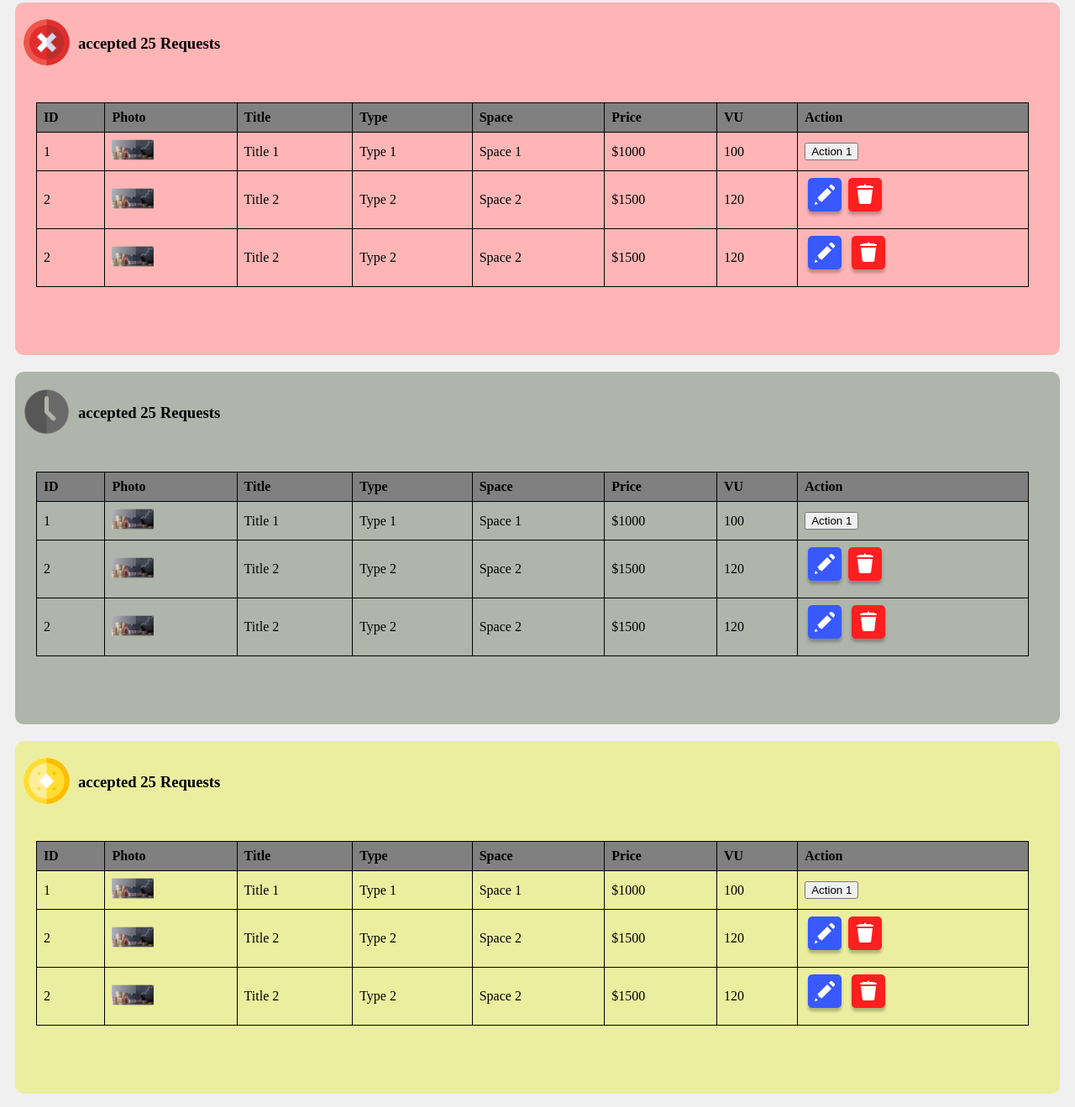
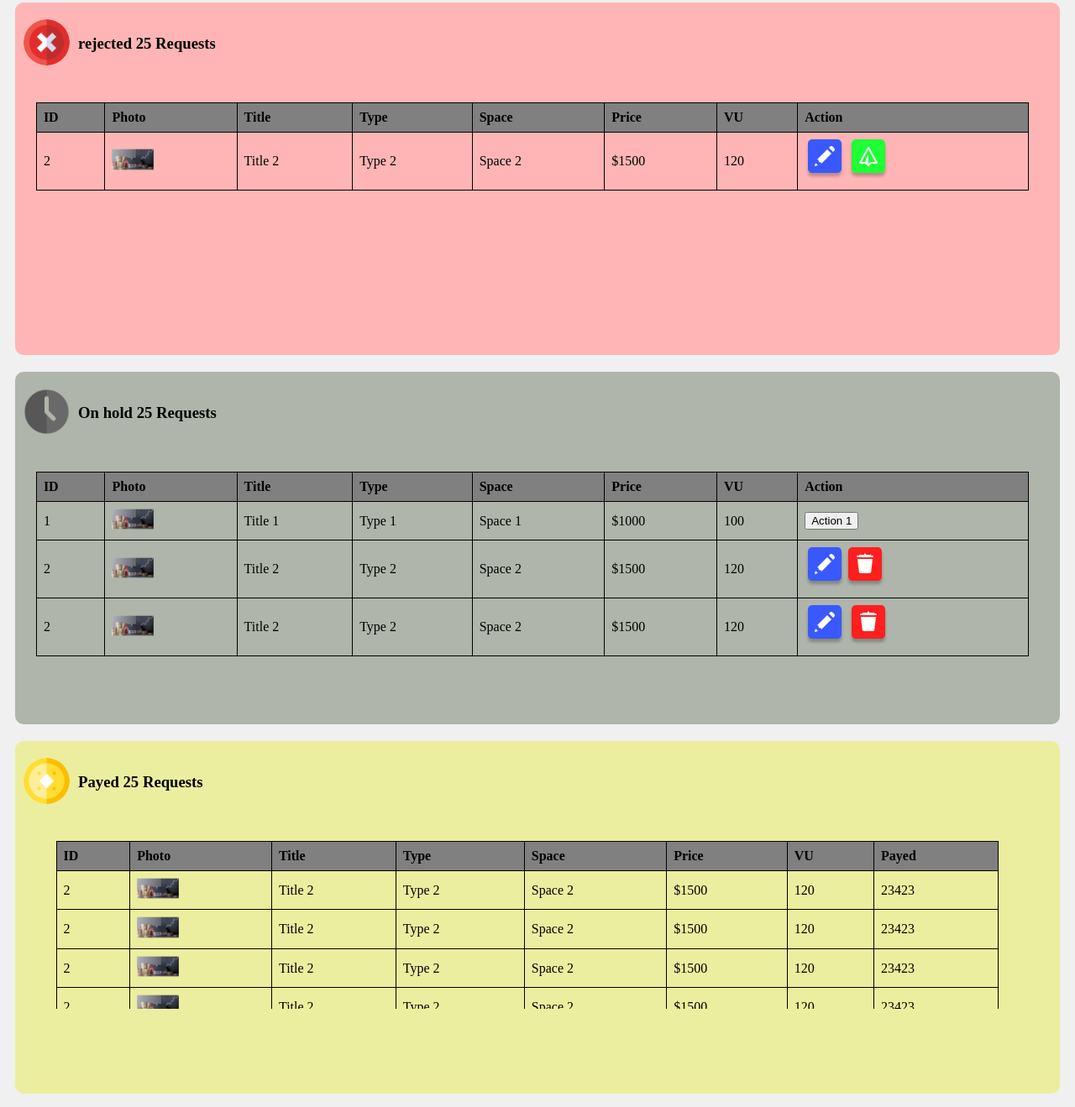
Before and after one commit to adelazzi/web, a plain HTML site: page index.html in a window 1280 px wide. Shown: the part 1260-2579 px from the top of the page at 84% size. Drawn offline with Linux system fonts and the light colour scheme.

Commit message:
version 3

```diff
--- a/index.html
+++ b/index.html
@@ -40,7 +40,7 @@
             </div>
           </div>
         </div>
-        <div class="cell">
+        <div class="cell"onclick="location.href='#section4';">
           <div class="container" style="background-color: #FFB5B5;">
             <img src="photo/error.png" alt="Avatar 2" class="avatar">
             <div class="text">
@@ -50,7 +50,7 @@
             </div>
 
           </div>
-          <div class="cell">
+          <div class="cell"onclick="location.href='#section5';">
             <div class="container" style="background-color: #AFB5AA;">
               <img src="photo/clock.png" alt="Avatar 4" class="avatar">
               <div class="text">
@@ -60,11 +60,11 @@
             </div>
           </div>
 
-          <div class="cell">
+          <div class="cell"onclick="location.href='#section6';">
             <div class="container" style="background-color: #ECEE9F;">
               <img src="photo/coin.png" alt="Avatar 1" class="avatar">
               <div class="text">
-                <h3>Ecepted</h3>
+                <h3>Payed</h3>
                 <p>23 order</p>
               </div>
             </div>
@@ -194,7 +194,7 @@
         <div id="section4">
           <div class="row">
             <img src="photo/error.png" alt="Avatar 1" class="avatar">
-            <h3>accepted 25 Requests </h3>
+            <h3>rejected 25 Requests </h3>
           </div>
 
           <table>
@@ -210,32 +210,8 @@
                 <th>Action</th>
               </tr>
             </thead>
-            <tbody>
-              <tr>
-                <td>1</td>
-                <td><img src="photo/Group 8.png" alt="Photo 1"
-                    style="max-width: 50px; max-height: 50px;"></td>
-                <td>Title 1</td>
-                <td>Type 1</td>
-                <td>Space 1</td>
-                <td>$1000</td>
-                <td>100</td>
-                <td><button>Action 1</button></td>
-              </tr>
-              <tr>
-                <td>2</td>
-                <td><img src="photo/Group 8.png" alt="Photo 2"
-                    style="max-width: 50px; max-height: 50px;"></td>
-                <td>Title 2</td>
-                <td>Type 2</td>
-                <td>Space 2</td>
-                <td>$1500</td>
-                <td>120</td>
-                <td><img class="boot" src="photo/edit.png" alt
-                    onclick="location.href='#section2';"><img
-                    src="photo/remove.png" alt></td>
-              </tr>
-                           <tr>
+
+                 <tr>
                 <td>2</td>
                 <td><img src="photo/Group 8.png" alt="Photo 2"
                     style="max-width: 50px; max-height: 50px;"></td>
@@ -298,7 +274,7 @@
 
 
                   <img
-                    src="photo/remove.png" alt></td>
+                    src="photo/resend.png" alt></td>
               </tr>
             </tbody>
           </table>
@@ -307,7 +283,7 @@
         <div id="section5">
           <div class="row">
             <img src="photo/clock.png" alt="Avatar 1" class="avatar">
-            <h3>accepted 25 Requests </h3>
+            <h3>On hold 25 Requests </h3>
           </div>
 
           <table>
@@ -420,10 +396,9 @@
         <div id="section6">
           <div class="row">
             <img src="photo/coin.png" alt="Avatar 1" class="avatar">
-            <h3>accepted 25 Requests </h3>
+            <h3>Payed 25 Requests </h3>
           </div>
-
-          <table>
+          <div class="table-container">          <table>
             <thead>
               <tr>
                 <th>ID</th>
@@ -433,20 +408,21 @@
                 <th>Space</th>
                 <th>Price</th>
                 <th>VU</th>
-                <th>Action</th>
+                <th>Payed</th>
               </tr>
             </thead>
             <tbody>
+
               <tr>
-                <td>1</td>
-                <td><img src="photo/Group 8.png" alt="Photo 1"
+                <td>2</td>
+                <td><img src="photo/Group 8.png" alt="Photo 2"
                     style="max-width: 50px; max-height: 50px;"></td>
-                <td>Title 1</td>
-                <td>Type 1</td>
-                <td>Space 1</td>
-                <td>$1000</td>
-                <td>100</td>
-                <td><button>Action 1</button></td>
+                <td>Title 2</td>
+                <td>Type 2</td>
+                <td>Space 2</td>
+                <td>$1500</td>
+                <td>120</td>
+                <td>23423</td>
               </tr>
               <tr>
                 <td>2</td>
@@ -457,11 +433,9 @@
                 <td>Space 2</td>
                 <td>$1500</td>
                 <td>120</td>
-                <td><img class="boot" src="photo/edit.png" alt
-                    onclick="location.href='#section2';"><img
-                    src="photo/remove.png" alt></td>
+                <td>23423</td>
               </tr>
-                           <tr>
+              <tr>
                 <td>2</td>
                 <td><img src="photo/Group 8.png" alt="Photo 2"
                     style="max-width: 50px; max-height: 50px;"></td>
@@ -470,64 +444,45 @@
                 <td>Space 2</td>
                 <td>$1500</td>
                 <td>120</td>
-                <td>
-                  <img class="boot" src="photo/edit.png" alt="" onclick="showContainer1();" onmouseover="addShadow();" onmouseout="removeShadow();">
-                  <div id="overlay" onclick="hideContainer1();"></div>
-                  <div id="container1">
-                    <div class="container-content">
-                        <!-- Left side -->
-                        <div class="left-side">
-                  <label for="photoInput"><h1>Photo</h1></label>
-                  <div class="sidephoto"><p>photo 1</p></div>
-                  <div class="otherphoto"><p>photos</p></div>
+                <td>23423</td>
+              </tr>
+              <tr>
+                <td>2</td>
+                <td><img src="photo/Group 8.png" alt="Photo 2"
+                    style="max-width: 50px; max-height: 50px;"></td>
+                <td>Title 2</td>
+                <td>Type 2</td>
+                <td>Space 2</td>
+                <td>$1500</td>
+                <td>120</td>
+                <td>23423</td>
+              </tr>
+              <tr>
+                <td>2</td>
+                <td><img src="photo/Group 8.png" alt="Photo 2"
+                    style="max-width: 50px; max-height: 50px;"></td>
+                <td>Title 2</td>
+                <td>Type 2</td>
+                <td>Space 2</td>
+                <td>$1500</td>
+                <td>120</td>
+                <td>23423</td>
+              </tr>
+              <tr>
+                <td>2</td>
+                <td><img src="photo/Group 8.png" alt="Photo 2"
+                    style="max-width: 50px; max-height: 50px;"></td>
+                <td>Title 2</td>
+                <td>Type 2</td>
+                <td>Space 2</td>
+                <td>$1500</td>
+                <td>120</td>
+                <td>23423</td>
+              </tr>
 
-              </div>
-
-                        <!-- Separator -->
-
-                        <div class="tdd"></div>
-                        <!-- Right side -->
-                        <div class="right-side">
-                            <div class="vu-section">
-                                <div class="vu-label">
-                                    <h3>Title</h3>
-                                </div>
-                                <div class="vu-content" contenteditable="true">23</div>
-                            </div>
-                            <div class="vu-section">
-                                <div class="vu-label">
-                                    <h3>Type</h3>
-                                </div>
-                                <div class="vu-content" contenteditable="true">23</div>
-                            </div>
-                            <div class="vu-section">
-                                <div class="vu-label">
-                                    <h3>Space</h3>
-                                </div>
-                                <div class="vu-content" contenteditable="true">23</div>
-                            </div>
-                            <div class="vu-section">
-                                <div class="vu-label">
-                                    <h3>Price</h3>
-                                </div>
-                                <div class="vu-content" contenteditable="true">23</div>
-                            </div>
-                            <div class="vu-section">
-                                <div class="vu-label">
-                                    <h3>VU</h3>
-                                </div>
-                                <div class="vu-content" contenteditable="true">23</div>
-                            </div>
-                        </div>
-                    </div>
-                </div>
-
-
-                  <img
-                    src="photo/remove.png" alt></td>
-              </tr>
             </tbody>
           </table>
+</div>
 
         </div>
       </body>
--- a/styles.css
+++ b/styles.css
@@ -185,11 +185,19 @@ body {
     overflow-y: auto; /* Enable vertical scrollbar if needed */
 }
 
+.table-container {
+  width: 95%;
+  margin-left: 2%;
+  max-height: 200px; /* Set a maximum height for the container */
+  overflow-y: auto; /* Enable vertical scrollbar if needed */
+}
+
 table {
     width: 95%;
     border-collapse: collapse;
     margin-left:2% ;
-}
+    overflow:hidden;
+  }
 
 th, td {
     border: 1px solid black;
```
Also changed, not shown: photo/resend.png (added).
